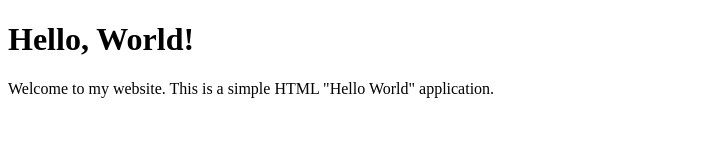
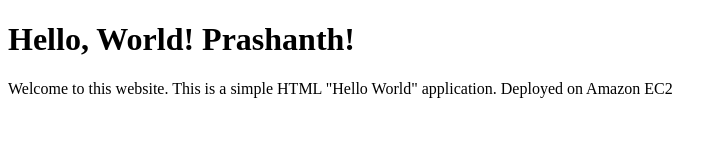
Before and after one commit to iamkprashanth/hello-aws, a plain HTML site: page index.html in a window 1280 px wide. Shown: the whole page, without its empty margins (0-727 px from the left). Drawn offline with Linux system fonts and the light colour scheme.

Commit message:
Update index.html

```diff
--- a/index.html
+++ b/index.html
@@ -4,7 +4,7 @@
     <title>Hello World</title>
 </head>
 <body>
-    <h1>Hello, World!</h1>
-    <p>Welcome to my website. This is a simple HTML "Hello World" application.</p>
+    <h1>Hello, World! Prashanth!</h1>
+    <p>Welcome to this website. This is a simple HTML "Hello World" application. Deployed on Amazon EC2</p>
 </body>
 </html>
```
